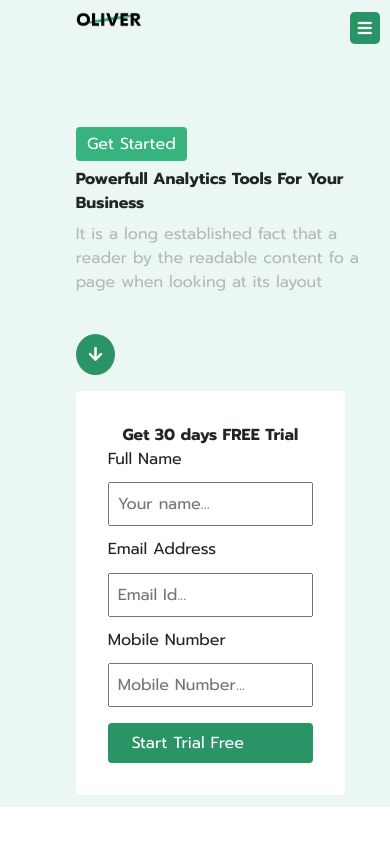
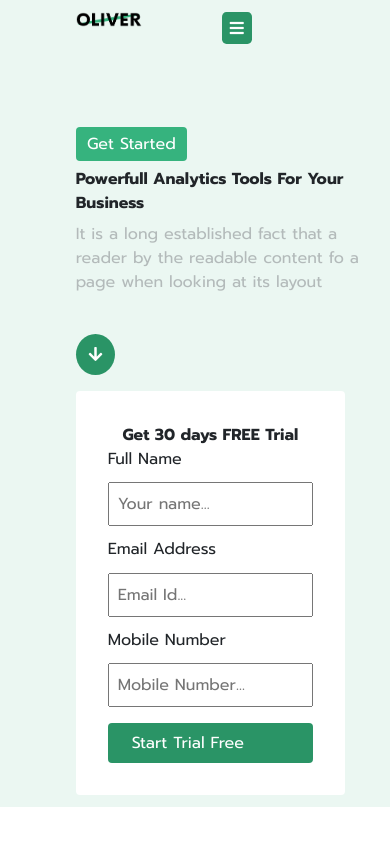
Before and after one commit to DohaGamal/oliver, a plain HTML site: page index.html in a window 390 px wide. Shown: the top 844 px of the page. Drawn offline with Linux system fonts and the light colour scheme.

Commit message:
Update media.css

```diff
--- a/css/media.css
+++ b/css/media.css
@@ -196,7 +196,7 @@
     padding-bottom: 4em;
   }
   .menu-bar {
-    padding-left: 13em;
+    padding-left: 5em;
   }
   .submenu {
     display: none;
```
